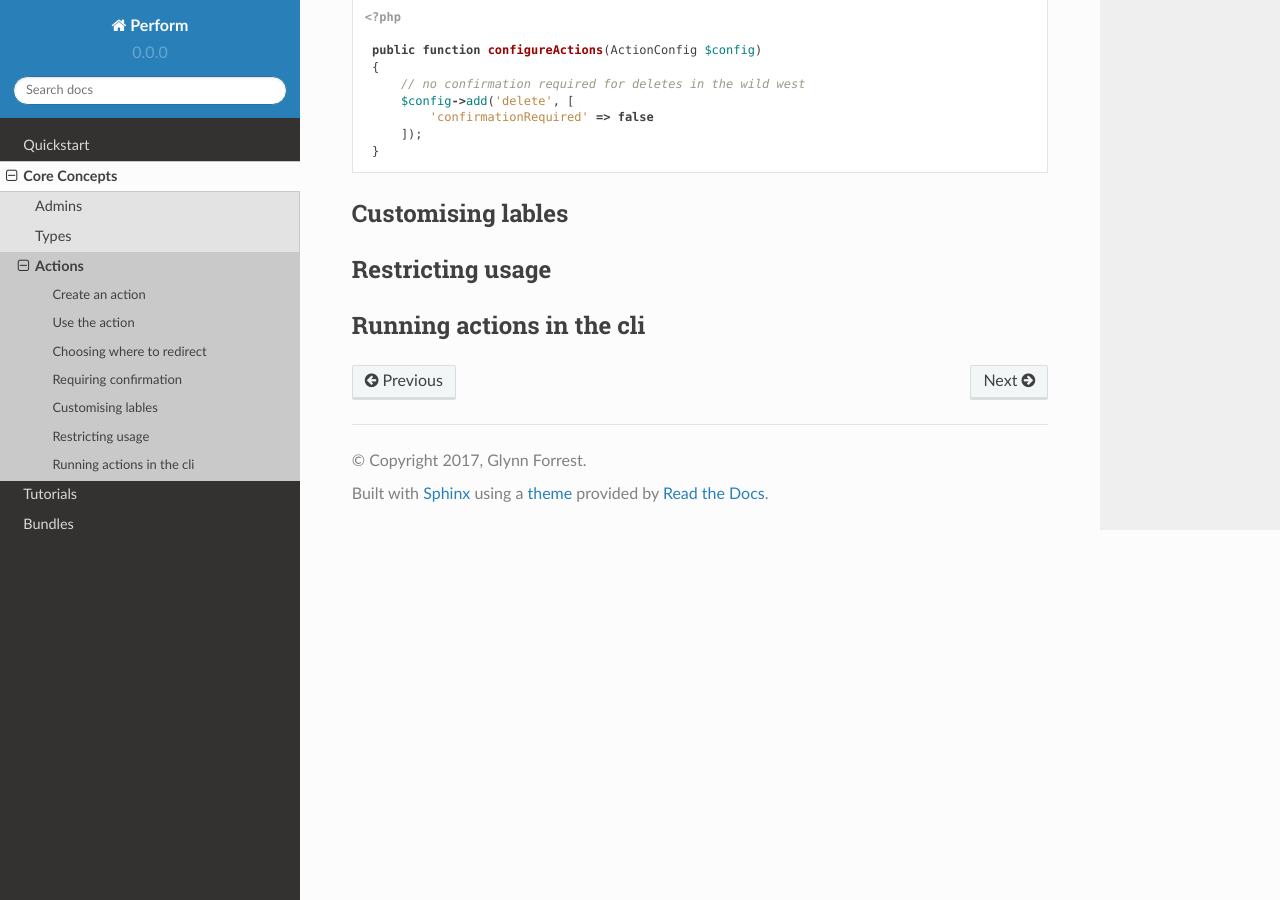
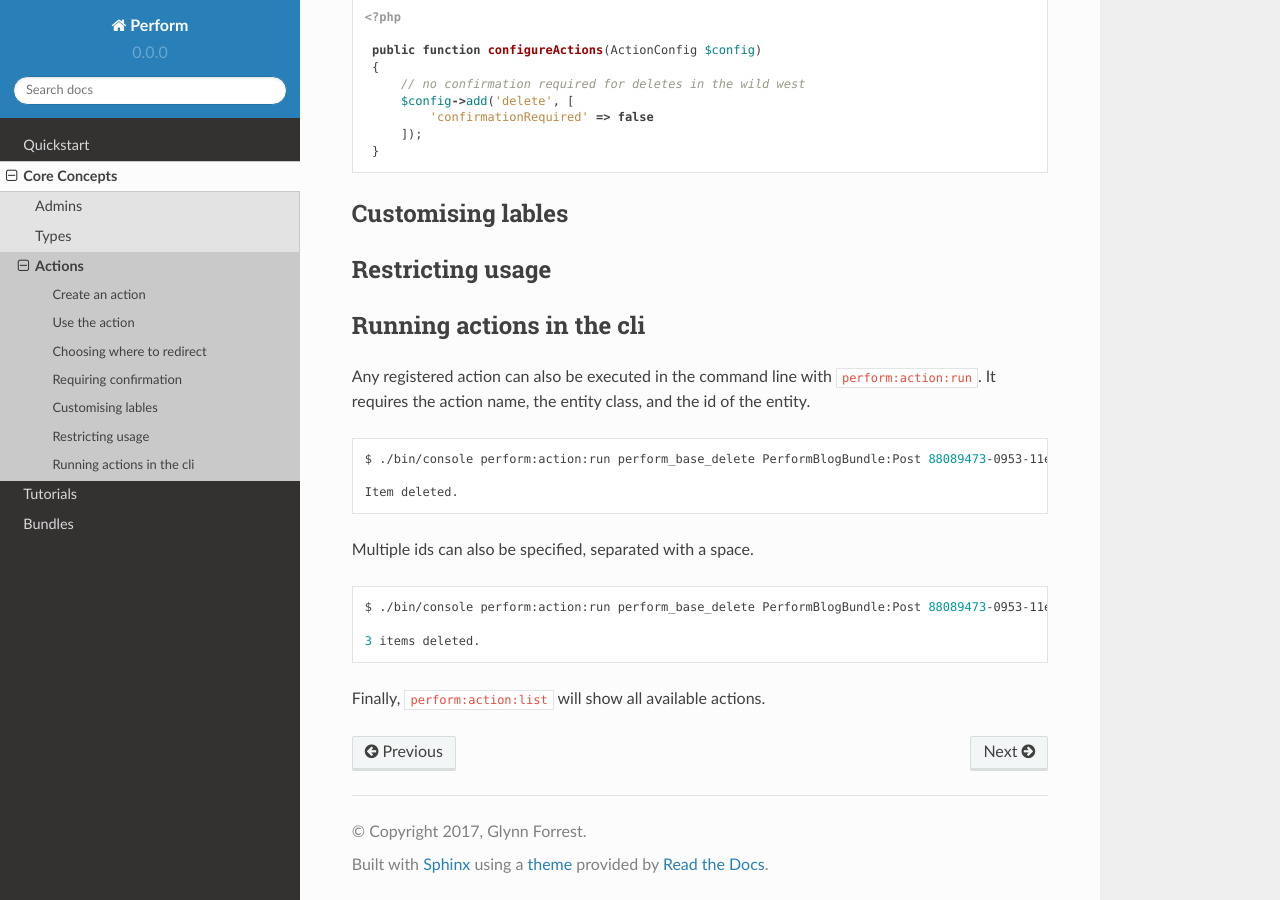
Before and after one commit to useperform/perform, a Sphinx documentation site: the page built from docs/core/actions.rst, in a window 1280 px wide and 900 px high, scrolled down 3399 px. Built offline with Sphinx 7.4.7 and the Read the Docs theme 2.0.0, drawn with Linux system fonts in a browser that asks for light colours; pages that are not in the unit, such as notebooks, are missing from menus.

Commit message:
docs: show how to use action cli commands

```diff
--- a/docs/core/actions.rst
+++ b/docs/core/actions.rst
@@ -187,3 +187,23 @@ Restricting usage
 
 Running actions in the cli
 --------------------------
+
+Any registered action can also be executed in the command line with ``perform:action:run``.
+It requires the action name, the entity class, and the id of the entity.
+
+.. code-block:: sh
+
+   $ ./bin/console perform:action:run perform_base_delete PerformBlogBundle:Post 88089473-0953-11e7-bb3f-080027ba0e69
+
+   Item deleted.
+
+
+Multiple ids can also be specified, separated with a space.
+
+.. code-block:: sh
+
+   $ ./bin/console perform:action:run perform_base_delete PerformBlogBundle:Post 88089473-0953-11e7-bb3f-080027ba0e69 8809ccda-0953-11e7-bb3f-080027ba0e69 880aee0f-0953-11e7-bb3f-080027ba0e69
+
+   3 items deleted.
+
+Finally, ``perform:action:list`` will show all available actions.
```
